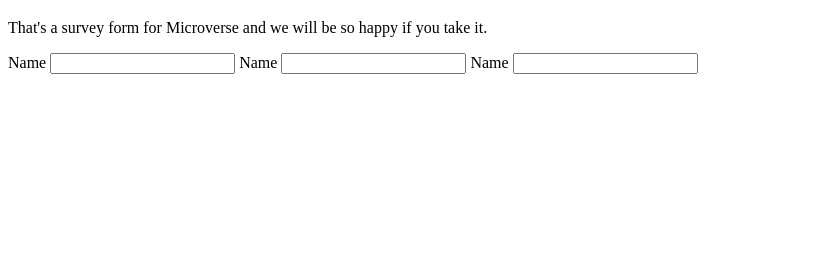
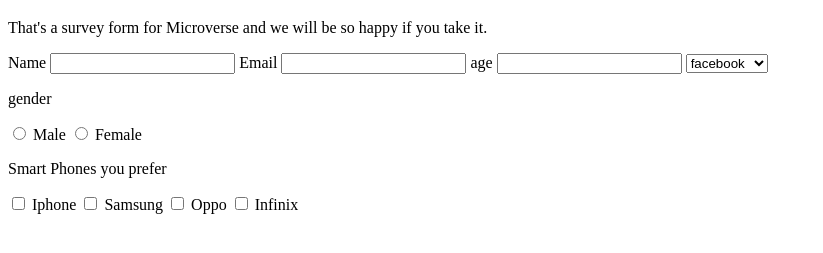
Before and after one commit to osama614/survey-form, a plain HTML site: page index.html in a window 1280 px wide. Shown: the part 61-314 px from the top of the page, without its empty margins (0-823 px from the left). Drawn offline with Linux system fonts and the light colour scheme.

Commit message:
third push

```diff
--- a/index.html
+++ b/index.html
@@ -11,10 +11,26 @@
     <form id="survey-form">
         <label for = "name">Name</label>
         <input type = "text" id="name">
-        <label for= "email">Name</label>
+        <label for= "email">Email</label>
         <input type = "email" id="email" required>
-        <label for= "number">Name</label>
-        <input type = "numer" id="number">
+        <label for= "number">age</label>
+        <input type = "numer" id="number" max="150" min="7">
+        <select name="Social Media" id="dropdown">
+            <option value="facebook">facebook</option>
+            <option value="Twiter">Twiter</option>
+            <option value="Instegram">Instegram</option>
+            <option value="Youtube">Youtube</option>
+        </select>
+
+        <p>gender</p>
+        <input type="radio" name = "gender" value="male"> Male
+        <input type="radio" name = "gender" value="female"> Female
+
+        <p>Smart Phones you prefer</p>
+        <input type="checkbox" name="phone" id="phone"> Iphone
+        <input type="checkbox" name="phone" id="phone"> Samsung
+        <input type="checkbox" name="phone" id="phone"> Oppo
+        <input type="checkbox" name="phone" id="phone"> Infinix
         </form>
 </body>
 </html>
```
